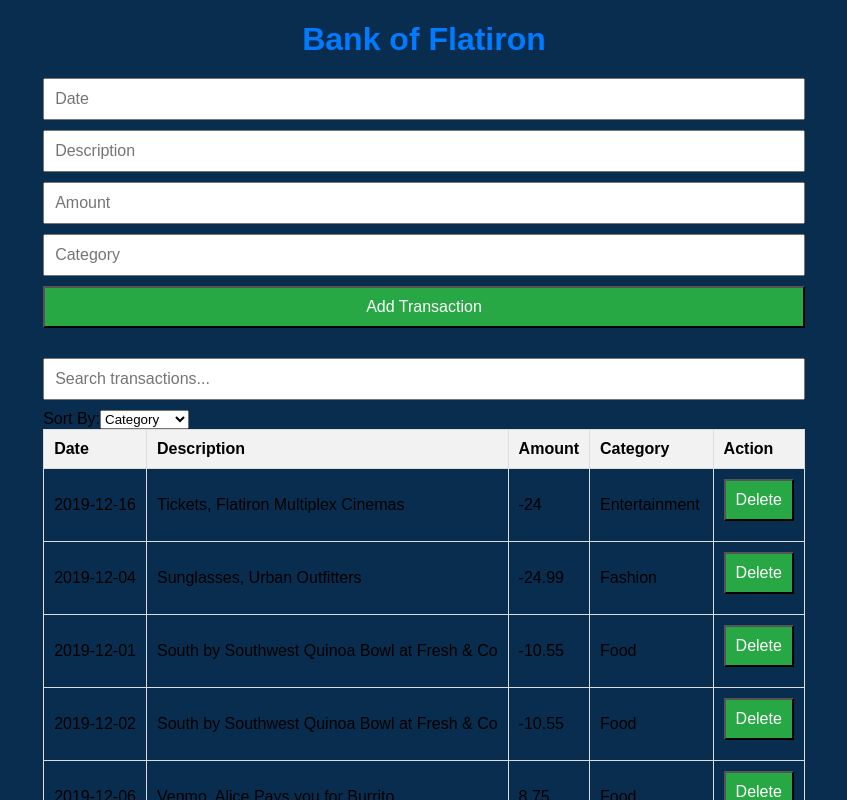
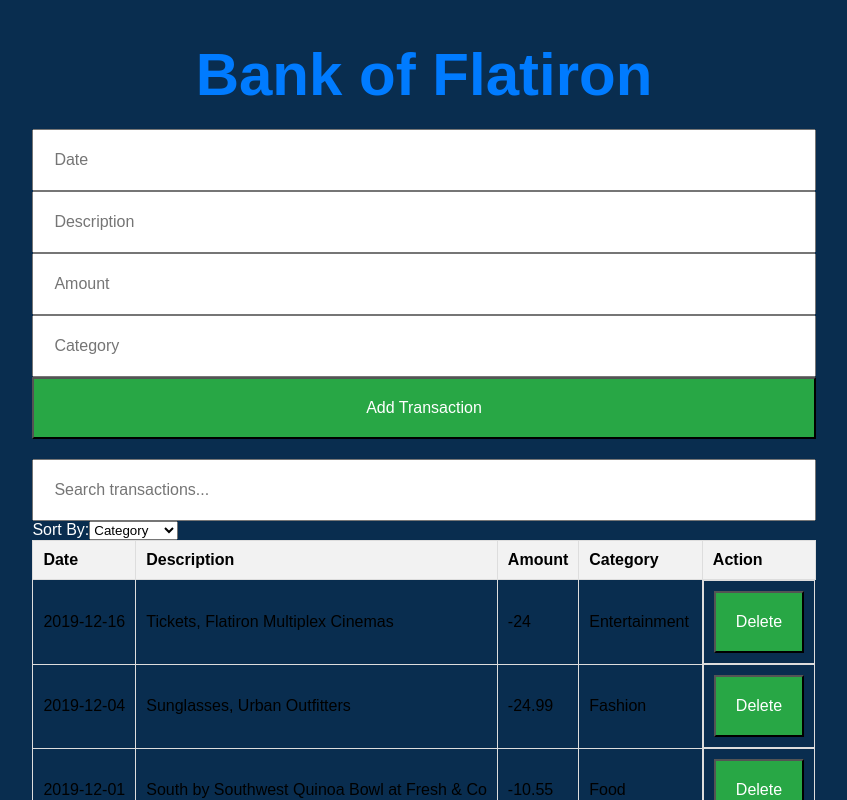
Before and after one commit to conokisekai/bank-of-flatiron, a React (Create React App) app: page / in a window 1280 px wide. Shown: the top 800 px of the page, without its empty margins (216-1063 px from the left). Built offline with nearby package versions, Linux system fonts and the light colour scheme; data requests are answered from the project's data file.

Commit message:
Fully Functional code

```diff
--- a/src/App.js
+++ b/src/App.js
@@ -43,7 +43,11 @@ const App = () => {
     .sort((a, b) => a[sortBy].localeCompare(b[sortBy]));
 
   return (
-    <div className="App">
+    <div className="App"
+    style={{
+      minHeight: '100vh',
+      minWidth: '50vw',
+    }}>
       <h1>Bank of Flatiron</h1>
       <TransactionForm onFormSubmit={addTransaction} />
       <SearchBar onSearch={handleSearch} />
--- a/src/TransactionTable.js
+++ b/src/TransactionTable.js
@@ -7,7 +7,8 @@ const TransactionTable = ({ transactions, sortBy, onDelete, onSortChange }) => {
 
   return (
     <div>
-      <label>Sort By:</label>
+      <label
+      style={{color: 'white'}}>Sort By:</label>
       <select value={sortBy} onChange={(e) => onSortChange(e.target.value)}>
         <option value="description">Description</option>
         <option value="category">Category</option>
@@ -30,7 +31,12 @@ const TransactionTable = ({ transactions, sortBy, onDelete, onSortChange }) => {
               <td>{transaction.description}</td>
               <td>{transaction.amount}</td>
               <td>{transaction.category}</td>
-              <td>
+              <td
+              style={{
+                display: 'flex',
+                alignItems: 'center',
+                justifyContent: 'center',
+              }}>
                 <button onClick={() => onDelete(transaction.id)}>Delete</button>
               </td>
             </tr>
--- a/src/index.css
+++ b/src/index.css
@@ -14,6 +14,7 @@ h1 {
   color: #007bff;
   margin-bottom: 20px;
   text-align: center;
+  font-size: 60px;
 }
 
 form {
@@ -24,8 +25,7 @@ form {
 
 input,
 button {
-  margin-bottom: 10px;
-  padding: 10px;
+  padding: 20px;
   font-size: 16px;
 }
 
```
